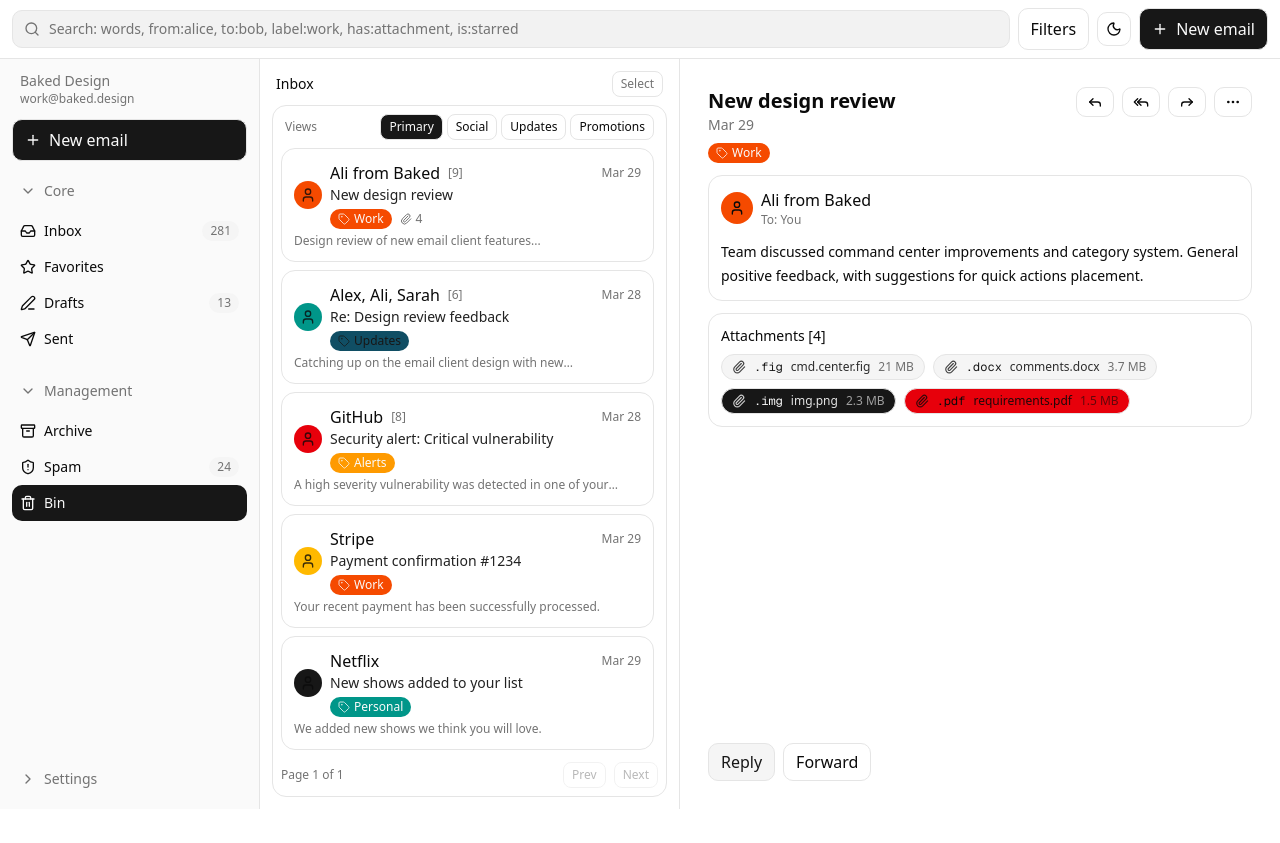
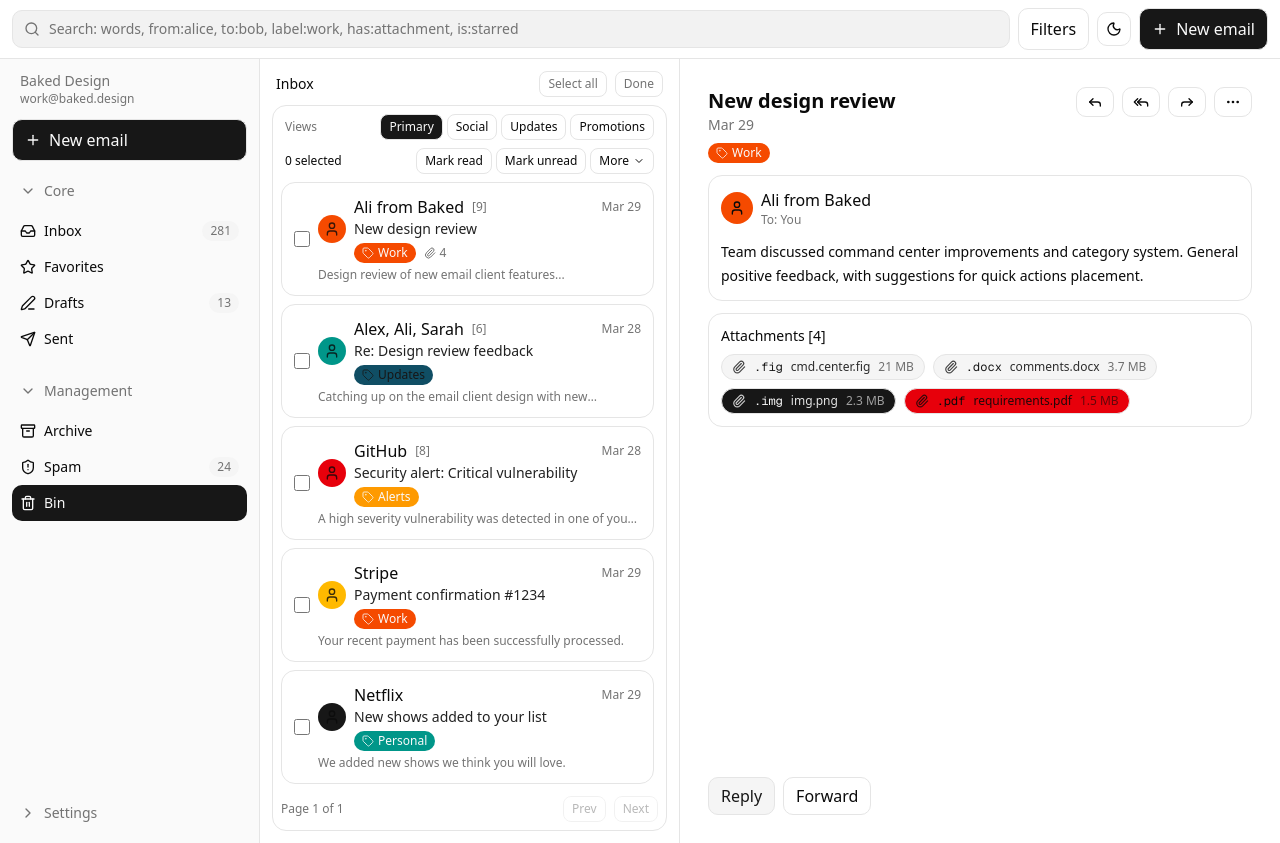
Before and after one commit to nowarelabs/nomail, a Next.js app in the folder frontend/: page / in a window 1280 px wide. Both pictures are taken after a click on the button "Select". Before the commit the page ends 809 px from the top, so only its background shows below. Built offline with nearby package versions, Linux system fonts and the light colour scheme.

Commit message:
feat: add action items bar

```diff
--- a/frontend/src/app/page.tsx
+++ b/frontend/src/app/page.tsx
@@ -1,7 +1,6 @@
 "use client";
 
-import { useState, useEffect } from "react";
-import Image from "next/image";
+import { useState, useEffect, useRef } from "react";
 
 export default function Home() {
   const [showNewEmailDialog, setShowNewEmailDialog] = useState(false);
@@ -10,6 +9,11 @@
   const [isCoreOpen, setIsCoreOpen] = useState(true);
   const [isManagementOpen, setIsManagementOpen] = useState(true);
   const [activeView, setActiveView] = useState('primary');
+  const [isSelectMode, setIsSelectMode] = useState(false);
+  const [selectedEmails, setSelectedEmails] = useState<Set<number>>(new Set());
+  const [isMoreActionsOpen, setIsMoreActionsOpen] = useState(false);
+  const moreActionsButtonRef = useRef<HTMLButtonElement>(null);
+  const moreActionsDropdownRef = useRef<HTMLDivElement>(null);
 
   // Check system preference and saved theme on initial load
   useEffect(() => {
@@ -33,6 +37,25 @@
     localStorage.setItem('theme', theme);
   }, [theme]);
 
+  // Close more actions dropdown when clicking outside
+  useEffect(() => {
+    const handleClickOutside = (event: MouseEvent) => {
+      if (
+        moreActionsButtonRef.current &&
+        !moreActionsButtonRef.current.contains(event.target as Node) &&
+        moreActionsDropdownRef.current &&
+        !moreActionsDropdownRef.current.contains(event.target as Node)
+      ) {
+        setIsMoreActionsOpen(false);
+      }
+    };
+
+    document.addEventListener('mousedown', handleClickOutside);
+    return () => {
+      document.removeEventListener('mousedown', handleClickOutside);
+    };
+  }, []);
+
   const toggleTheme = () => {
     setTheme(prevTheme => prevTheme === 'light' ? 'dark' : 'light');
   };
@@ -47,6 +70,39 @@
 
   const handleViewChange = (view: string) => {
     setActiveView(view);
+  };
+
+  const toggleSelectMode = () => {
+    if (isSelectMode) {
+      // Exiting select mode - clear selections
+      setSelectedEmails(new Set());
+    }
+    setIsSelectMode(!isSelectMode);
+    setIsMoreActionsOpen(false); // Close more actions when toggling select mode
+  };
+
+  const toggleSelectAll = () => {
+    if (selectedEmails.size === 5) {
+      // All emails are selected, so deselect all
+      setSelectedEmails(new Set());
+    } else {
+      // Select all emails (we have 5 emails in the list)
+      setSelectedEmails(new Set([1, 2, 3, 4, 5]));
+    }
+  };
+
+  const toggleEmailSelection = (id: number) => {
+    const newSelected = new Set(selectedEmails);
+    if (newSelected.has(id)) {
+      newSelected.delete(id);
+    } else {
+      newSelected.add(id);
+    }
+    setSelectedEmails(newSelected);
+  };
+
+  const toggleMoreActions = () => {
+    setIsMoreActionsOpen(!isMoreActionsOpen);
   };
 
   return (
@@ -497,9 +553,30 @@
           <div className="flex items-center justify-between px-1 pb-2">
             <div className="text-sm font-medium">Inbox</div>
             <div className="text-xs text-muted-foreground flex items-center gap-2">
-              <button className="rounded-md border px-2 py-1 hover:bg-accent">
-                <span>Select</span>
-              </button>
+              {isSelectMode ? (
+                <div className="text-xs text-muted-foreground flex items-center gap-2">
+                  <button
+                    className="rounded-md border px-2 py-1 hover:bg-accent"
+                    onClick={toggleSelectAll}
+                    aria-pressed={selectedEmails.size === 5}
+                  >
+                    <span>Select all</span>
+                  </button>
+                  <button
+                    className="rounded-md border px-2 py-1 hover:bg-accent"
+                    onClick={toggleSelectMode}
+                  >
+                    <span>Done</span>
+                  </button>
+                </div>
+              ) : (
+                <button
+                  className="rounded-md border px-2 py-1 hover:bg-accent"
+                  onClick={toggleSelectMode}
+                >
+                  <span>Select</span>
+                </button>
+              )}
             </div>
           </div>
           <div className="rounded-xl border bg-card/40 p-2 flex-1 min-h-0 flex flex-col">
@@ -532,10 +609,68 @@
                 </button>
               </div>
             </div>
+            {/* Action items bar - shown when in select mode */}
+            {isSelectMode && (
+              <div className="flex items-center gap-2 px-1 pb-2">
+                <div className="text-xs">{selectedEmails.size} selected</div>
+                <div className="ms-auto flex items-center gap-1">
+                  <button className="rounded-md border px-2 py-1 text-xs hover:bg-accent">
+                    <span>Mark read</span>
+                  </button>
+                  <button className="rounded-md border px-2 py-1 text-xs hover:bg-accent">
+                    <span>Mark unread</span>
+                  </button>
+                  <div className="relative">
+                    <button
+                      className="rounded-md border px-2 py-1 text-xs hover:bg-accent flex items-center gap-1"
+                      onClick={toggleMoreActions}
+                      ref={moreActionsButtonRef}
+                    >
+                      <span>More</span>
+                      <svg xmlns="http://www.w3.org/2000/svg" width="16" height="16" viewBox="0 0 24 24" fill="none" stroke="currentColor" strokeWidth="2" strokeLinecap="round" strokeLinejoin="round" className="lucide lucide-chevron-down size-3">
+                        <path d="m6 9 6 6 6-6"></path>
+                      </svg>
+                    </button>
+                    {isMoreActionsOpen && (
+                      <div className="absolute right-0 mt-1 w-48 rounded-md border bg-popover p-1 shadow-md z-10" ref={moreActionsDropdownRef}>
+                        <button className="w-full text-left px-2 py-1 text-xs hover:bg-accent rounded">
+                          <span>Favorite</span>
+                        </button>
+                        <button className="w-full text-left px-2 py-1 text-xs hover:bg-destructive/10 rounded">
+                          <span>Spam</span>
+                        </button>
+                        <button className="w-full text-left px-2 py-1 text-xs hover:bg-destructive/10 rounded">
+                          <span>Trash</span>
+                        </button>
+                        <div className="border-t my-1"></div>
+                        <div className="px-2 py-1">
+                          <select aria-label="Move to label" className="w-full rounded-md border px-2 py-1 text-xs bg-input/50">
+                            <option value="">Move to…</option>
+                            <option value="work">Work</option>
+                            <option value="personal">Personal</option>
+                            <option value="updates">Updates</option>
+                            <option value="alerts">Alerts</option>
+                          </select>
+                        </div>
+                      </div>
+                    )}
+                  </div>
+                </div>
+              </div>
+            )}
             <div className="space-y-2 overflow-y-auto pr-1">
               <div className="w-full text-left rounded-xl p-3 border transition-colors bg-card border-sidebar-border"
                 aria-current="page">
-                <div className="flex items-center gap-2"><button className="flex-1 text-left">
+                <div className="flex items-center gap-2">
+                  {isSelectMode && (
+                    <input
+                      type="checkbox"
+                      className="size-4"
+                      checked={selectedEmails.has(1)}
+                      onChange={() => toggleEmailSelection(1)}
+                    />
+                  )}
+                  <button className="flex-1 text-left">
                     <div className="flex items-center gap-2">
                       <div className="size-7 rounded-full flex items-center justify-center text-xs bg-chart-1"><svg
                           xmlns="http://www.w3.org/2000/svg" width="24" height="24" viewBox="0 0 24 24" fill="none"
@@ -574,10 +709,20 @@
                     </div>
                     <p className="mt-1 text-xs text-muted-foreground line-clamp-1">Design review of new email client
                       features...</p>
-                  </button></div>
+                  </button>
+                </div>
               </div>
               <div className="w-full text-left rounded-xl p-3 border transition-colors hover:bg-accent/50">
-                <div className="flex items-center gap-2"><button className="flex-1 text-left">
+                <div className="flex items-center gap-2">
+                  {isSelectMode && (
+                    <input
+                      type="checkbox"
+                      className="size-4"
+                      checked={selectedEmails.has(2)}
+                      onChange={() => toggleEmailSelection(2)}
+                    />
+                  )}
+                  <button className="flex-1 text-left">
                     <div className="flex items-center gap-2">
                       <div className="size-7 rounded-full flex items-center justify-center text-xs bg-chart-2"><svg
                           xmlns="http://www.w3.org/2000/svg" width="24" height="24" viewBox="0 0 24 24" fill="none"
@@ -607,10 +752,20 @@
                     </div>
                     <p className="mt-1 text-xs text-muted-foreground line-clamp-1">Catching up on the email client design
                       with new interactions...</p>
-                  </button></div>
+                  </button>
+                </div>
               </div>
               <div className="w-full text-left rounded-xl p-3 border transition-colors hover:bg-accent/50">
-                <div className="flex items-center gap-2"><button className="flex-1 text-left">
+                <div className="flex items-center gap-2">
+                  {isSelectMode && (
+                    <input
+                      type="checkbox"
+                      className="size-4"
+                      checked={selectedEmails.has(3)}
+                      onChange={() => toggleEmailSelection(3)}
+                    />
+                  )}
+                  <button className="flex-1 text-left">
                     <div className="flex items-center gap-2">
                       <div className="size-7 rounded-full flex items-center justify-center text-xs bg-destructive"><svg
                           xmlns="http://www.w3.org/2000/svg" width="24" height="24" viewBox="0 0 24 24" fill="none"
@@ -641,10 +796,20 @@
                     </div>
                     <p className="mt-1 text-xs text-muted-foreground line-clamp-1">A high severity vulnerability was
                       detected in one of your dependencies.</p>
-                  </button></div>
+                  </button>
+                </div>
               </div>
               <div className="w-full text-left rounded-xl p-3 border transition-colors hover:bg-accent/50">
-                <div className="flex items-center gap-2"><button className="flex-1 text-left">
+                <div className="flex items-center gap-2">
+                  {isSelectMode && (
+                    <input
+                      type="checkbox"
+                      className="size-4"
+                      checked={selectedEmails.has(4)}
+                      onChange={() => toggleEmailSelection(4)}
+                    />
+                  )}
+                  <button className="flex-1 text-left">
                     <div className="flex items-center gap-2">
                       <div className="size-7 rounded-full flex items-center justify-center text-xs bg-chart-4"><svg
                           xmlns="http://www.w3.org/2000/svg" width="24" height="24" viewBox="0 0 24 24" fill="none"
@@ -673,10 +838,20 @@
                     </div>
                     <p className="mt-1 text-xs text-muted-foreground line-clamp-1">Your recent payment has been successfully
                       processed.</p>
-                  </button></div>
+                  </button>
+                </div>
               </div>
               <div className="w-full text-left rounded-xl p-3 border transition-colors hover:bg-accent/50">
-                <div className="flex items-center gap-2"><button className="flex-1 text-left">
+                <div className="flex items-center gap-2">
+                  {isSelectMode && (
+                    <input
+                      type="checkbox"
+                      className="size-4"
+                      checked={selectedEmails.has(5)}
+                      onChange={() => toggleEmailSelection(5)}
+                    />
+                  )}
+                  <button className="flex-1 text-left">
                     <div className="flex items-center gap-2">
                       <div className="size-7 rounded-full flex items-center justify-center text-xs bg-primary"><svg
                           xmlns="http://www.w3.org/2000/svg" width="24" height="24" viewBox="0 0 24 24" fill="none"
@@ -705,7 +880,8 @@
                     </div>
                     <p className="mt-1 text-xs text-muted-foreground line-clamp-1">We added new shows we think you will
                       love.</p>
-                  </button></div>
+                  </button>
+                </div>
               </div>
             </div>
             <nav className="pt-3 flex items-center justify-between text-xs text-muted-foreground"><span>Page 1 of 1</span>
@@ -752,7 +928,7 @@
                     className="lucide lucide-forward size-4" aria-hidden="true">
                     <path d="m15 17 5-5-5-5"></path>
                     <path d="M4 18v-2a4 4 0 0 1 4-4h12"></path>
-                  </svg></button><button className="rounded-lg border px-2.5 py-1.5 hover:bg-accent"><svg
+                  </svg></button><button className="rounded-lg border px-2.5 py-1.5 hover:bg-accent" ref={moreActionsButtonRef} onClick={toggleMoreActions}><svg
                     xmlns="http://www.w3.org/2000/svg" width="24" height="24" viewBox="0 0 24 24" fill="none"
                     stroke="currentColor" strokeWidth="2" strokeLinecap="round" strokeLinejoin="round"
                     className="lucide lucide-ellipsis size-4" aria-hidden="true">
```
